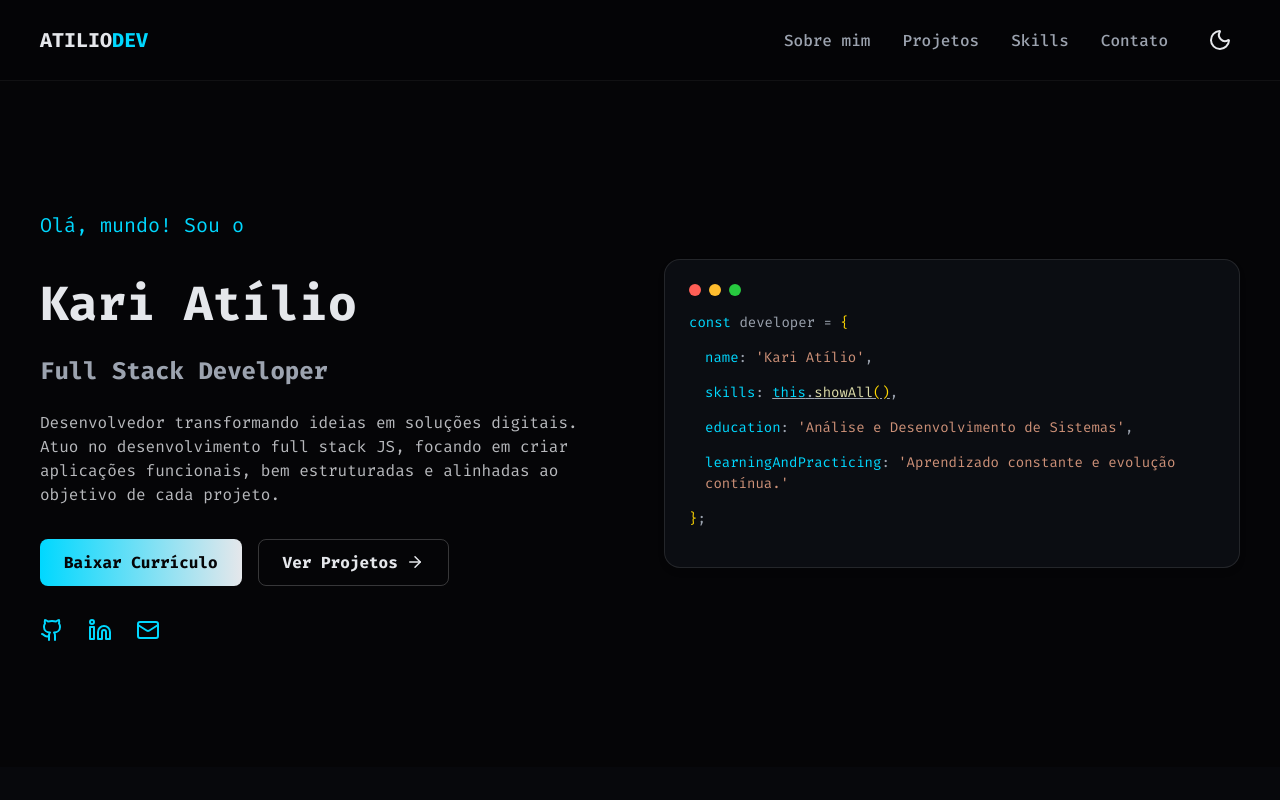
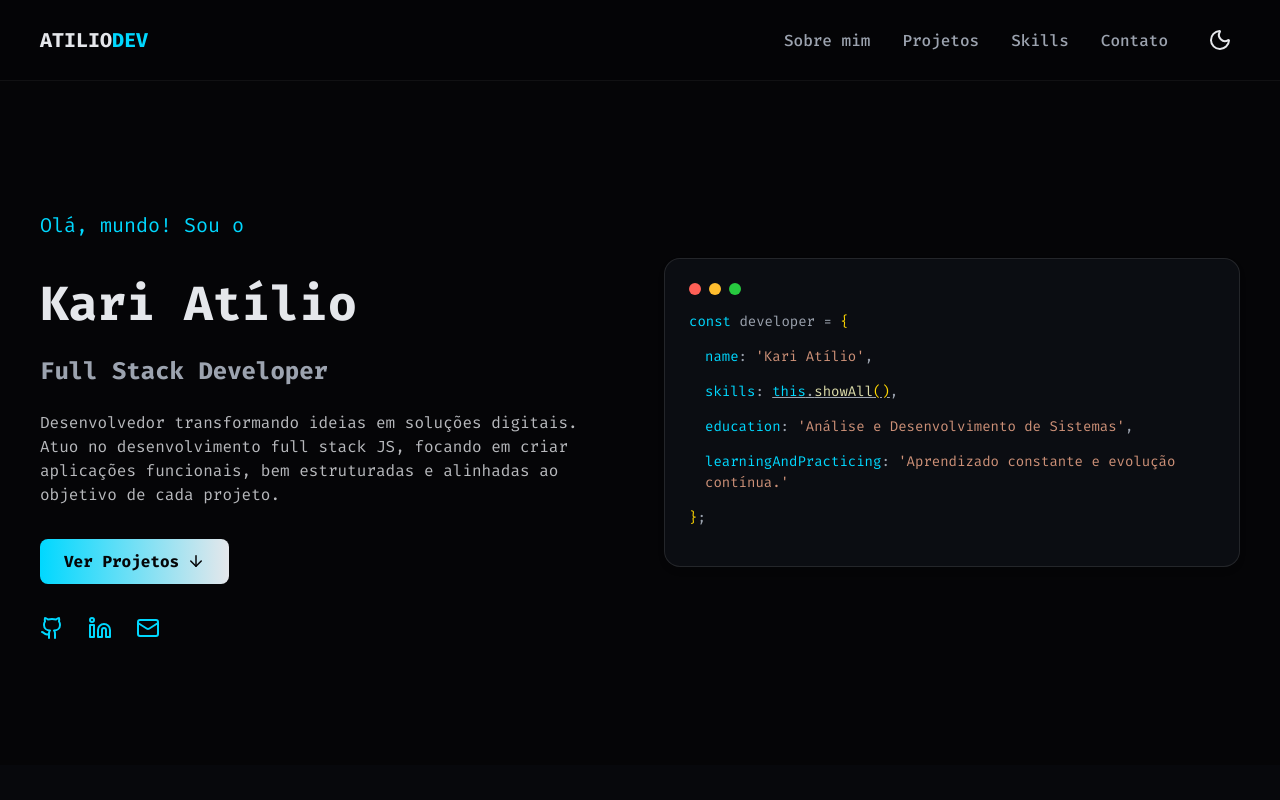
Before and after one commit to karimoreira/meu-portifolio, a React (Vite) app: page / in a window 1280 px wide. Shown: the top 800 px of the page. Built offline with nearby package versions, Linux system fonts and the light colour scheme.

Commit message:
feat: remoção do curriculo e conserto da seta para baixo

```diff
--- a/src/components/Hero.jsx
+++ b/src/components/Hero.jsx
@@ -1,4 +1,4 @@
-import { ArrowRight, Github, Linkedin, Mail } from 'lucide-react';
+import { ArrowDown, Github, Linkedin, Mail } from 'lucide-react';
 import { personalData } from '../data/content';
 
 export default function Hero() {
@@ -28,11 +28,8 @@ export default function Hero() {
           </p>
 
           <div className="hero-actions">
-            <a href={personalData.resumeUrl} download className="btn btn-primary">
-              Baixar Currículo
-            </a>
-            <a href="#projects" className="btn btn-secondary" onClick={(e) => scrollToSection(e, '#projects')}>
-              Ver Projetos <ArrowRight size={18} />
+            <a href="#projects" className="btn btn-primary" onClick={(e) => scrollToSection(e, '#projects')}>
+              Ver Projetos <ArrowDown size={18} />
             </a>
           </div>
           <div className="social-links">
```
Also changed, not shown: 1 other file (tests, documents, lock files or other folders).
